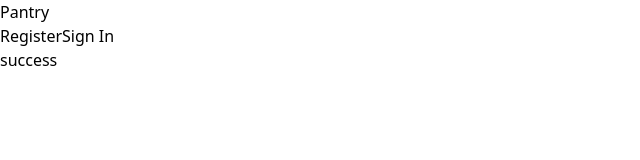
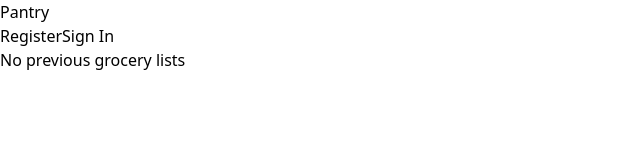
Before and after one commit to Fizreal/Pantry, a React (Vite) app in the folder client/: page /groceries/1 in a window 1280 px wide. Shown: the top 160 px of the page, without its empty margins (0-640 px from the left). Built offline with nearby package versions, Linux system fonts and the light colour scheme; no server answers.

Commit message:
Create GroceryDetail page

```diff
--- a/client/src/App.jsx
+++ b/client/src/App.jsx
@@ -48,6 +48,7 @@ const App = () => {
     }
     console.log('hit!')
     updateRecipes()
+    updateGroceries()
   }, [])
 
   return (
--- a/client/src/components/GroceryCard.jsx
+++ b/client/src/components/GroceryCard.jsx
@@ -1,7 +1,7 @@
 import { Link } from 'react-router-dom'
 
 const GroceryCard = ({ groceryList }) => {
-  const date = groceryList.date.toJSON().slice(0, 10)
+  const date = groceryList.date.slice(0, 10)
 
   return (
     <Link to={`/groceries/${groceryList._id}`}>
--- a/client/src/pages/Groceries.jsx
+++ b/client/src/pages/Groceries.jsx
@@ -2,15 +2,14 @@ import GroceryCard from '../components/GroceryCard'
 import { useNavigate } from 'react-router-dom'
 import { createGroceryList } from '../services/groceryListServices'
 
-const Recipes = ({ groceryLists, updateGroceries }) => {
+const Recipes = ({ groceries, updateGroceries }) => {
   let navigate = useNavigate()
 
   const handleSubmit = async (e) => {
     e.preventDefault()
     let groceryList = await createGroceryList()
-    console.log(groceryList)
     await updateGroceries()
-    navigate(`/groceries/${groceryList._id}`)
+    navigate(`/groceries/${groceryList.data._id}`)
   }
   return (
     <div>
@@ -19,8 +18,10 @@ const Recipes = ({ groceryLists, updateGroceries }) => {
         <button>New grocery list</button>
       </form>
       <div>
-        {groceryLists ? (
-          groceryLists.map((list) => <GroceryCard key={list._id} list={list} />)
+        {groceries ? (
+          groceries.map((list) => (
+            <GroceryCard key={list._id} groceryList={list} />
+          ))
         ) : (
           <p>No grocery lists</p>
         )}
--- a/client/src/pages/GroceryDetail.jsx
+++ b/client/src/pages/GroceryDetail.jsx
@@ -1,5 +1,38 @@
-const GroceryDetail = () => {
-  return <div>success</div>
+import { useState, useEffect } from 'react'
+import { useParams, Link } from 'react-router-dom'
+
+const GroceryDetail = ({ groceries }) => {
+  const [groceryList, setGroceryList] = useState(null)
+
+  const { groceryId } = useParams()
+
+  useEffect(() => {
+    const selectRecipe = () => {
+      if (groceries) {
+        let selectGroceryList = groceries.find((groceryList) => {
+          return groceryList._id === groceryId
+        })
+        setGroceryList(selectGroceryList)
+      }
+    }
+    selectRecipe()
+  }, [groceries, groceryId])
+
+  return (
+    <div>
+      {groceryList ? (
+        <div>
+          <h1>{groceryList.date.slice(0, 10)}</h1>
+          <p></p>
+          {/* <Link to={`/recipes/${recipe._id}/ingredients`}> */}
+          <button>Add Ingredients</button>
+          {/* </Link> */}
+        </div>
+      ) : (
+        <h1>No previous grocery lists</h1>
+      )}
+    </div>
+  )
 }
 
 export default GroceryDetail
```
